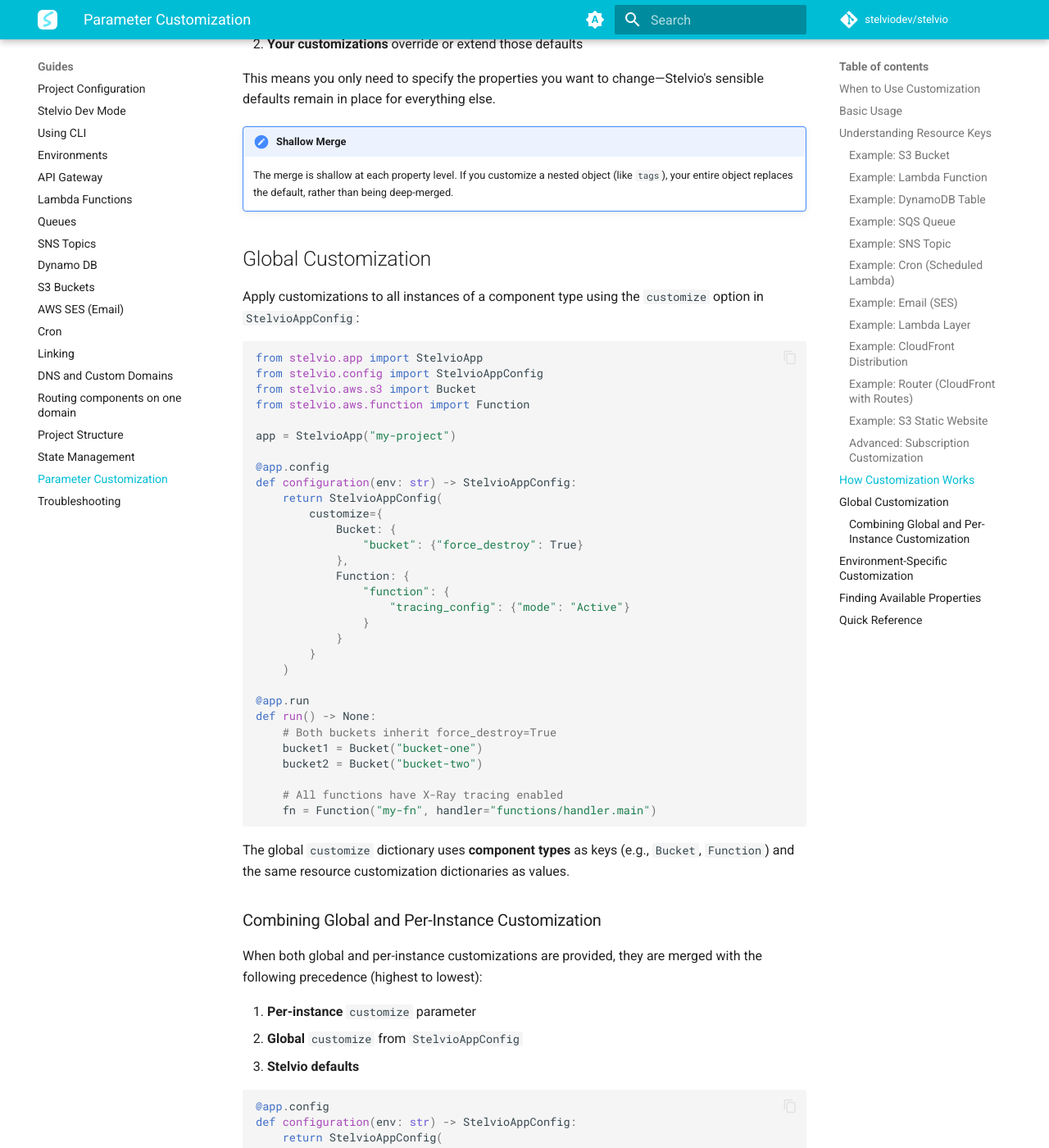
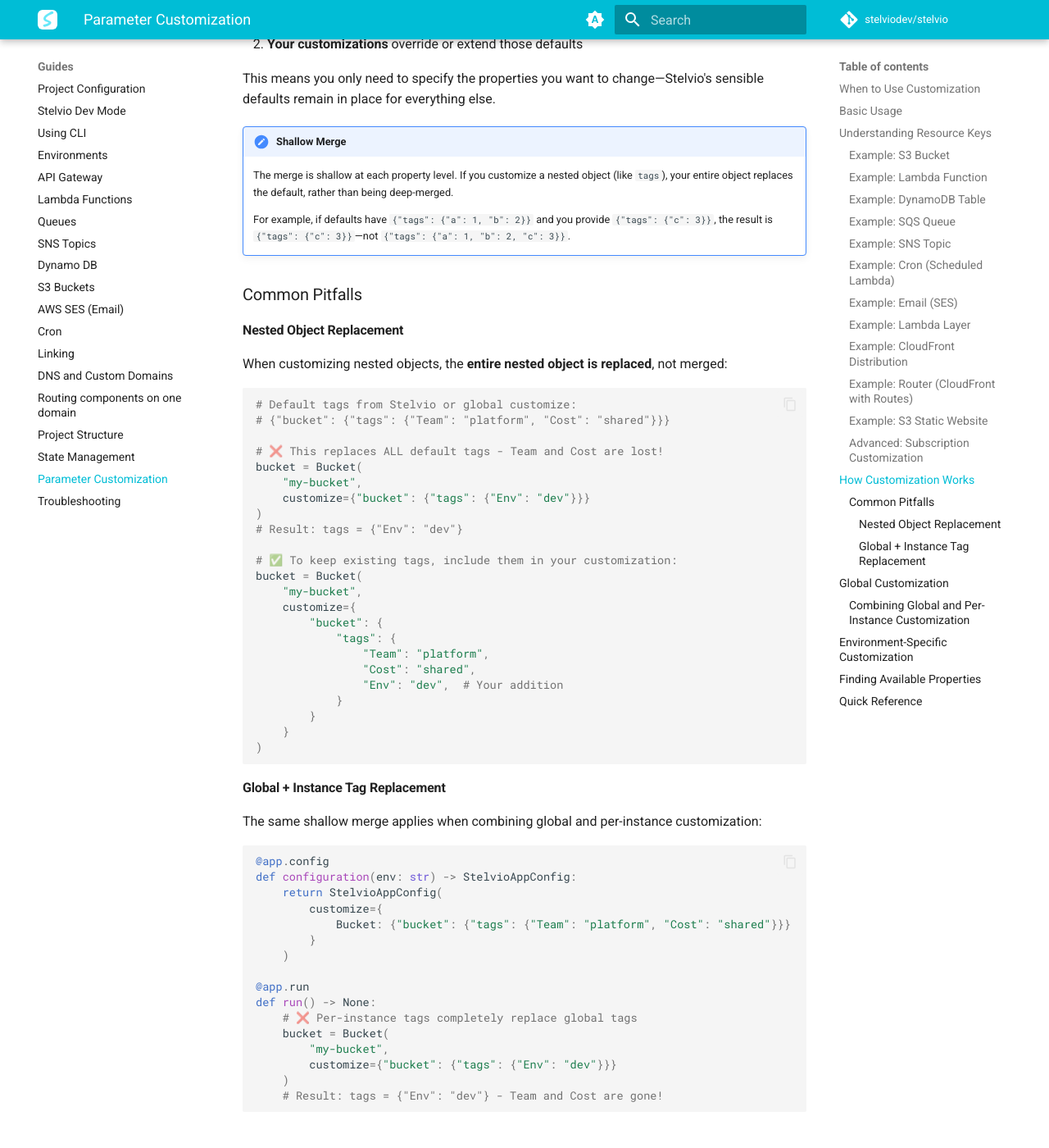
Before and after one commit to stelviodev/stelvio, an MkDocs documentation site: the page built from docs/guides/customization.md, in a window 1280 px wide and 1400 px high, scrolled down 9141 px. Shown: the whole window at 82% size. Built offline with MkDocs 1.6.1 and Material for MkDocs 9.7.7, drawn with Linux system fonts in a browser that asks for light colours; comment, search, counter and statistics services are not loaded.

Commit message:
clarify shallow merge

````diff
--- a/docs/guides/customization.md
+++ b/docs/guides/customization.md
@@ -371,7 +371,66 @@
 This means you only need to specify the properties you want to change—Stelvio's sensible defaults remain in place for everything else.
 
 !!! note "Shallow Merge"
-    The merge is shallow at each property level. If you customize a nested object (like `tags`), your entire object replaces the default, rather than being deep-merged.
+    The merge is shallow at each property level. If you customize a nested object (like `tags`),
+    your entire object replaces the default, rather than being deep-merged.
+
+    For example, if defaults have `{"tags": {"a": 1, "b": 2}}` and you provide
+    `{"tags": {"c": 3}}`, the result is `{"tags": {"c": 3}}`—not `{"tags": {"a": 1, "b": 2, "c": 3}}`.
+
+### Common Pitfalls
+
+#### Nested Object Replacement
+
+When customizing nested objects, the **entire nested object is replaced**, not merged:
+
+```python
+# Default tags from Stelvio or global customize:
+# {"bucket": {"tags": {"Team": "platform", "Cost": "shared"}}}
+
+# ❌ This replaces ALL default tags - Team and Cost are lost!
+bucket = Bucket(
+    "my-bucket",
+    customize={"bucket": {"tags": {"Env": "dev"}}}
+)
+# Result: tags = {"Env": "dev"}
+
+# ✅ To keep existing tags, include them in your customization:
+bucket = Bucket(
+    "my-bucket",
+    customize={
+        "bucket": {
+            "tags": {
+                "Team": "platform",
+                "Cost": "shared",
+                "Env": "dev",  # Your addition
+            }
+        }
+    }
+)
+```
+
+#### Global + Instance Tag Replacement
+
+The same shallow merge applies when combining global and per-instance customization:
+
+```python
+@app.config
+def configuration(env: str) -> StelvioAppConfig:
+    return StelvioAppConfig(
+        customize={
+            Bucket: {"bucket": {"tags": {"Team": "platform", "Cost": "shared"}}}
+        }
+    )
+
+@app.run
+def run() -> None:
+    # ❌ Per-instance tags completely replace global tags
+    bucket = Bucket(
+        "my-bucket",
+        customize={"bucket": {"tags": {"Env": "dev"}}}
+    )
+    # Result: tags = {"Env": "dev"} - Team and Cost are gone!
+```
 
 ## Global Customization
 
````
Also changed, not shown: 4 other files.
